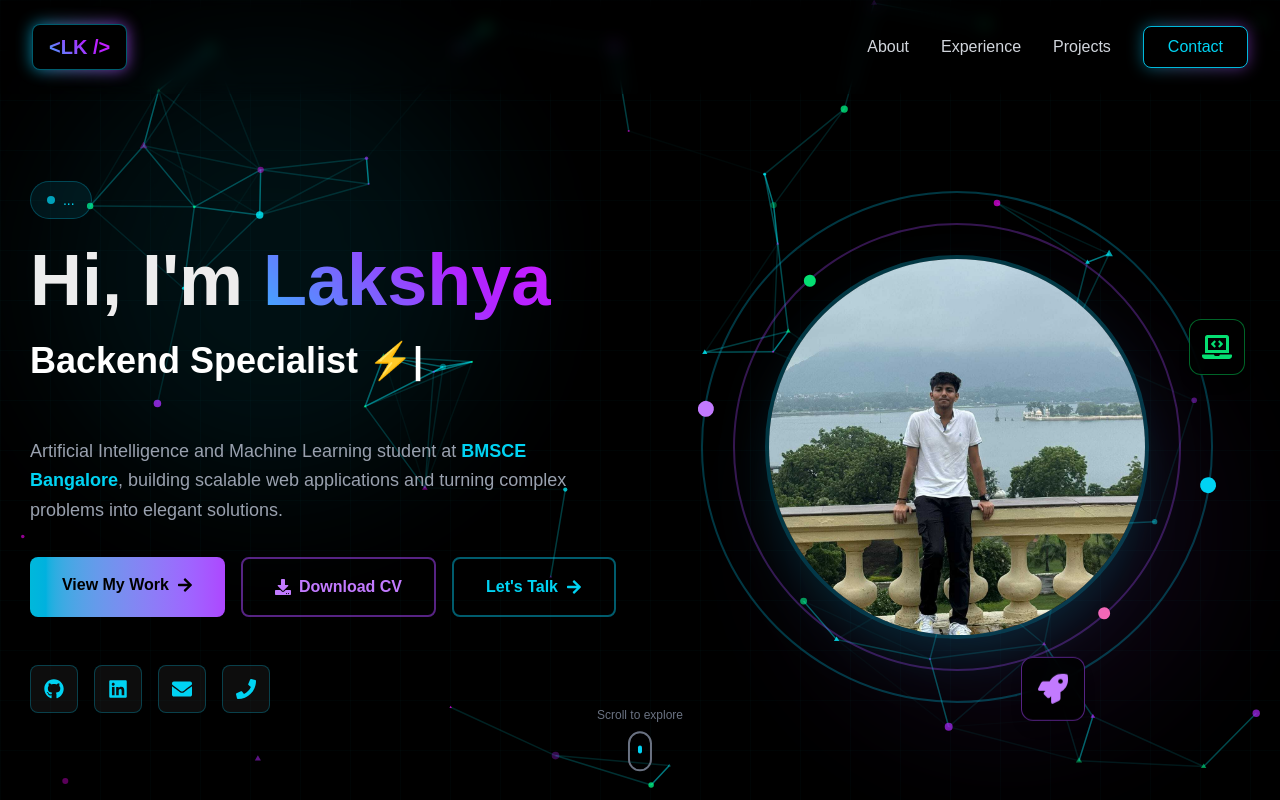
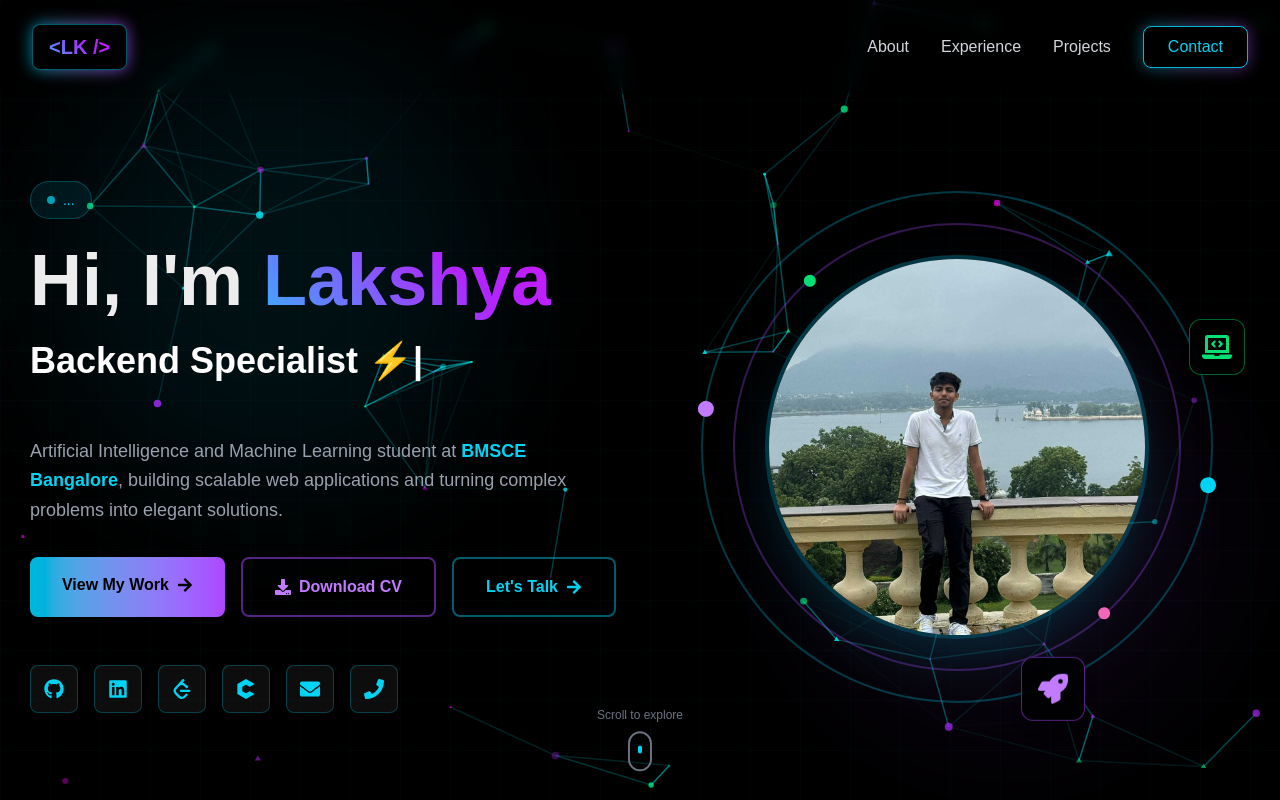
Before and after one commit to LakshyaK10/Portfolio_main, a Next.js app: page / in a window 1280 px wide. Built offline with nearby package versions, Linux system fonts and the light colour scheme.

Commit message:
Update portfolio

```diff
--- a/app/about/page.tsx
+++ b/app/about/page.tsx
@@ -45,7 +45,7 @@ export default function About() {
               </p>
               <div className="flex justify-between text-gray-400 mb-4">
                 <span>Expected Graduation: 2027</span>
-                <span className="text-green-400 font-bold">CGPA: 9.31/10</span>
+                <span className="text-green-400 font-bold">CGPA: 9.34/10</span>
               </div>
               <div className="space-y-2">
                 <p className="text-sm text-gray-300 font-semibold">Relevant Coursework:</p>
@@ -56,7 +56,7 @@ export default function About() {
                     "Computer Networks",
                     "DBMS",
                     "Operating Systems",
-                    "Software Design",
+                    "System Design",
                   ].map((course) => (
                     <span
                       key={course}
@@ -109,6 +109,9 @@ export default function About() {
                     "N8N",
                     "Git",
                     "GitHub",
+                    "AWS",
+                    "Docker",
+                    "MongoDB Atlas"
                   ].map((tech) => (
                     <span
                       key={tech}
--- a/app/components/Hero.tsx
+++ b/app/components/Hero.tsx
@@ -3,6 +3,7 @@
 import { motion } from "framer-motion";
 import { TypeAnimation } from "react-type-animation";
 import { FaGithub, FaLinkedin, FaEnvelope, FaPhone, FaArrowRight, FaCode, FaLaptopCode, FaRocket, FaDownload } from "react-icons/fa";
+import { SiLeetcode, SiCodio } from "react-icons/si";
 import Link from "next/link";
 
 export default function Hero() {
@@ -195,6 +196,22 @@ export default function Hero() {
                 <FaLinkedin className="text-xl text-cyan-400 group-hover:scale-110 transition-transform" />
               </a>
               <a
+                href="https://leetcode.com/u/YOUR_USERNAME/"
+                target="_blank"
+                rel="noopener noreferrer"
+                className="w-12 h-12 flex items-center justify-center bg-white/5 border border-cyan-500/30 rounded-lg hover:bg-cyan-500/10 hover:border-cyan-500 transition-all group"
+              >
+                <SiLeetcode className="text-xl text-cyan-400 group-hover:scale-110 transition-transform" />
+              </a>
+              <a
+                href="https://codolio.com/profile/YOUR_USERNAME"
+                target="_blank"
+                rel="noopener noreferrer"
+                className="w-12 h-12 flex items-center justify-center bg-white/5 border border-cyan-500/30 rounded-lg hover:bg-cyan-500/10 hover:border-cyan-500 transition-all group"
+              >
+                <SiCodio className="text-xl text-cyan-400 group-hover:scale-110 transition-transform" />
+              </a>
+              <a
                 href="mailto:lakshyakhamesra@gmail.com"
                 className="w-12 h-12 flex items-center justify-center bg-white/5 border border-cyan-500/30 rounded-lg hover:bg-cyan-500/10 hover:border-cyan-500 transition-all group"
               >
--- a/app/contact/page.tsx
+++ b/app/contact/page.tsx
@@ -2,6 +2,7 @@
 
 import { motion } from "framer-motion";
 import { FaPaperPlane, FaEnvelope, FaPhone, FaGithub, FaLinkedin } from "react-icons/fa";
+import { SiLeetcode, SiCodio } from "react-icons/si";
 import { useState } from "react";
 import ParticlesBackground from "../components/ParticlesBackground";
 import Navbar from "../components/Navbar";
@@ -122,6 +123,23 @@ export default function Contact() {
                 >
                   <FaLinkedin className="text-3xl text-cyan-400" />
                 </a>
+
+                <a
+                href="https://leetcode.com/u/YOUR_USERNAME/"
+                target="_blank"
+                rel="noopener noreferrer"
+                className="w-12 h-12 flex items-center justify-center bg-white/5 border border-cyan-500/30 rounded-lg hover:bg-cyan-500/10 hover:border-cyan-500 transition-all group"
+              >
+                <SiLeetcode className="text-xl text-cyan-400 group-hover:scale-110 transition-transform" />
+              </a>
+              <a
+                href="https://codolio.com/profile/YOUR_USERNAME"
+                target="_blank"
+                rel="noopener noreferrer"
+                className="w-12 h-12 flex items-center justify-center bg-white/5 border border-cyan-500/30 rounded-lg hover:bg-cyan-500/10 hover:border-cyan-500 transition-all group"
+              >
+                <SiCodio className="text-xl text-cyan-400 group-hover:scale-110 transition-transform" />
+              </a>
               </div>
             </div>
 
--- a/app/experience/page.tsx
+++ b/app/experience/page.tsx
@@ -6,6 +6,19 @@ import ParticlesBackground from "../components/ParticlesBackground";
 import Navbar from "../components/Navbar";
 
 const experiences = [
+  {
+    company: "Propelld",
+    role: "Software Engineer Intern",
+    duration: "May 2026 – Present",
+    location: "Bangalore · On-site",
+    icon: FaBriefcase,
+    color: "blue",
+    achievements: [
+      "Developed and optimized full-stack features using Java, Spring Boot, React, and MySQL to enhance the company's fintech platform",
+      "Built RESTful APIs and integrated backend services, improving application performance and ensuring seamless data flow",
+      "Collaborated with cross-functional teams to deliver scalable, production-ready solutions while following industry best practices and Agile development workflows",
+    ],
+  },
   {
     company: "AWAARA RUN CLUB",
     role: "Sponsership Head",
```
Also changed, not shown: 2 other files (tests, documents, lock files or other folders).
